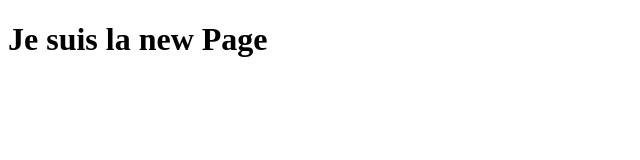
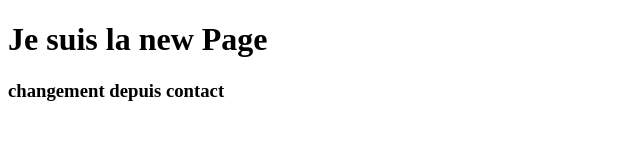
Before and after one commit to ChristopheC-83/test_rapide, a plain HTML site: page new.html in a window 1280 px wide. Shown: the whole page, without its empty margins (0-640 px from the left). Drawn offline with Linux system fonts and the light colour scheme.

Commit message:
changement depuis contact

```diff
--- a/new.html
+++ b/new.html
@@ -7,6 +7,7 @@
 </head>
 <body>
     <h1>Je suis la new Page</h1>
+    <h3>changement depuis contact</h3>
 
 </body>
 </html>
```
